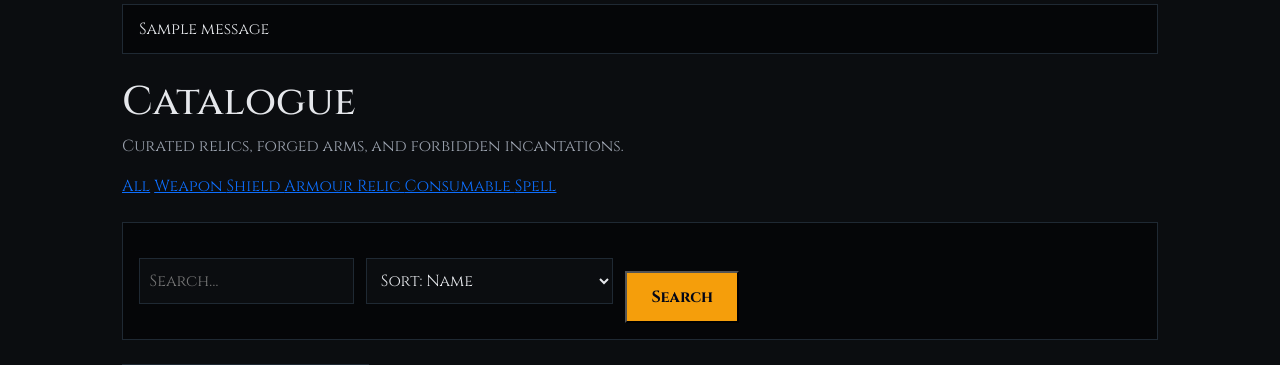
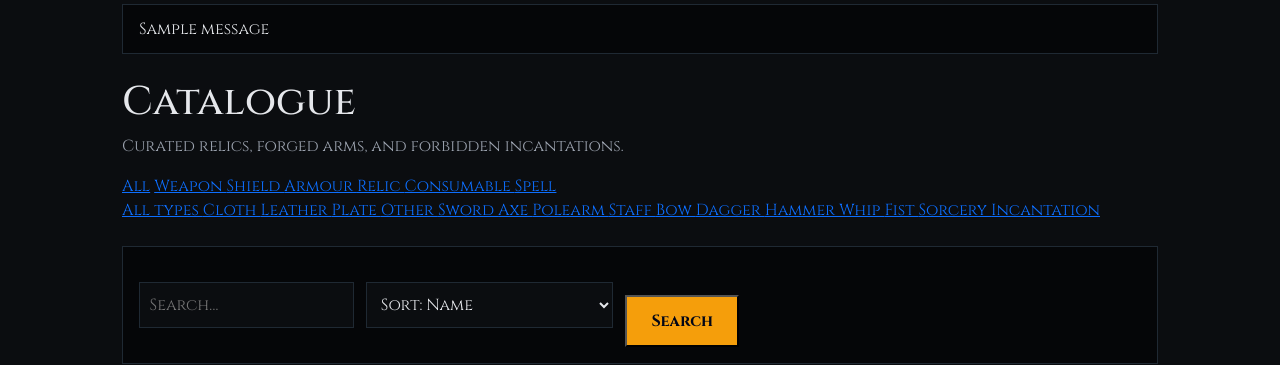
Before and after one commit to TGOSS1984/ashen-emporium, a Django app: page /catalogue/ in a window 1280 px wide. Shown: the part 191-556 px from the top of the page. Run offline with Django 4.2, Linux system fonts and the light colour scheme; tables that the repository leaves empty hold one stand-in row (values such as "Sample post"); grey boxes marked "Sample" are stand-in pictures; one stand-in notice (Sample message) is shown.

Commit message:
feat(storefront): add subtype filtering and spell school navigation

```diff
--- a/catalog/views.py
+++ b/catalog/views.py
@@ -13,6 +13,8 @@ def product_list(request):
     rarity = request.GET.get("rarity", "").strip()
     in_stock = request.GET.get("in_stock", "").strip()
     sort = request.GET.get("sort", "name").strip()
+    subtype = request.GET.get("subtype", "").strip()
+
 
 
     if q:
@@ -31,6 +33,10 @@ def product_list(request):
 
     if in_stock == "1":
         qs = qs.filter(stock_qty__gt=0)
+
+    if subtype in dict(Product.Subtype.choices):
+        qs = qs.filter(subtype=subtype)
+
 
     sort_map = {
     "name": "name",
@@ -56,6 +62,9 @@ def product_list(request):
         "category_choices": Product.Category.choices,
         "rarity_choices": Product.Rarity.choices,
         "sort": sort,
+        "subtype": subtype,
+        "subtype_choices": Product.Subtype.choices,
+
     }
     return render(request, "catalog/product_list.html", context)
 
--- a/templates/base.html
+++ b/templates/base.html
@@ -104,6 +104,25 @@
     <option value="spell">Spells</option>
   </select>
 
+  <label class="form-label mb-0 muted">Subtype</label>
+    <select class="form-select ae-select" name="subtype">
+        <option value="">All subtypes</option>
+        <option value="cloth">Cloth</option>
+        <option value="leather">Leather</option>
+        <option value="plate">Plate</option>
+
+        <option value="sword">Sword</option>
+        <option value="axe">Axe</option>
+        <option value="polearm">Polearm</option>
+        <option value="staff">Staff</option>
+        <option value="bow">Bow</option>
+        <option value="dagger">Dagger</option>
+
+        <option value="sorcery">Sorcery</option>
+        <option value="incantation">Incantation</option>
+    </select>
+
+
   <label class="form-label mb-0 muted">Rarity</label>
   <select class="form-select ae-select" name="rarity">
     <option value="">All rarities</option>
--- a/templates/catalog/product_list.html
+++ b/templates/catalog/product_list.html
@@ -17,6 +17,21 @@
   {% endfor %}
 </div>
 
+<div class="chips">
+  <a class="chip {% if not subtype %}chip-active{% endif %}"
+     href="?q={{ q }}&category={{ category }}&rarity={{ rarity }}&in_stock={{ in_stock }}&sort={{ sort }}">
+    All types
+  </a>
+
+  {% for value, label in subtype_choices %}
+    <a class="chip {% if value == subtype %}chip-active{% endif %}"
+       href="?q={{ q }}&category={{ category }}&rarity={{ rarity }}&in_stock={{ in_stock }}&sort={{ sort }}&subtype={{ value }}">
+      {{ label }}
+    </a>
+  {% endfor %}
+</div>
+
+
 
 <form method="get" class="filter-bar">
   <input type="text" name="q" placeholder="Search…" value="{{ q }}">
@@ -33,6 +48,8 @@
   <input type="hidden" name="category" value="{{ category }}">
   <input type="hidden" name="rarity" value="{{ rarity }}">
   <input type="hidden" name="in_stock" value="{{ in_stock }}">
+  <input type="hidden" name="subtype" value="{{ subtype }}">
+
 
   <button type="submit" class="cta-button">Search</button>
 </form>
@@ -100,13 +117,13 @@
 {% if page_obj.paginator.num_pages > 1 %}
 <nav class="pagination">
     {% if page_obj.has_previous %}
-        <a href="?q={{ q }}&category={{ category }}&rarity={{ rarity }}&in_stock={{ in_stock }}&page={{ page_obj.previous_page_number }}">Prev</a>
+        <a href="?q={{ q }}&category={{ category }}&rarity={{ rarity }}&in_stock={{ in_stock }}&subtype={{ subtype }}&page={{ page_obj.previous_page_number }}">Prev</a>
     {% endif %}
 
     <span class="muted">Page {{ page_obj.number }} of {{ page_obj.paginator.num_pages }}</span>
 
     {% if page_obj.has_next %}
-        <a href="?q={{ q }}&category={{ category }}&rarity={{ rarity }}&in_stock={{ in_stock }}&page={{ page_obj.next_page_number }}">Next</a>
+        <a href="?q={{ q }}&category={{ category }}&rarity={{ rarity }}&in_stock={{ in_stock }}&subtype={{ subtype }}&page={{ page_obj.next_page_number }}">Next</a>
     {% endif %}
 </nav>
 {% endif %}
```
Also changed, not shown: templates/core/home.html (+11 -0 lines).
